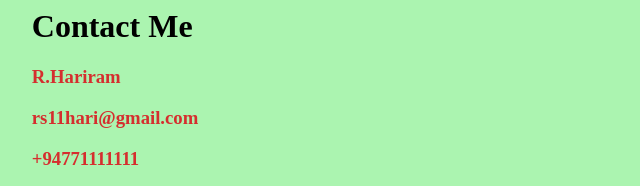
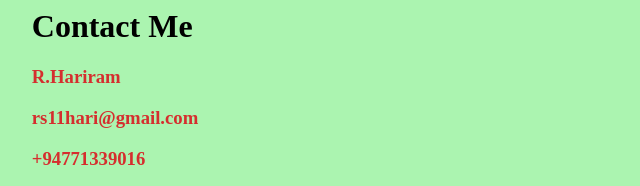
Before and after one commit to Hany-11/Personal, a plain HTML site: page contact me.html in a window 1280 px wide. Shown: the top 186 px of the page, 229-869 px from the left. Drawn offline with Linux system fonts and the light colour scheme.

Commit message:
Update contact me.html

```diff
--- a/contact me.html
+++ b/contact me.html
@@ -17,7 +17,7 @@
                 <h1>Contact Me</h1>
                 <h3>R.Hariram</h3>
                 <h3>rs11hari@gmail.com</h3>
-                <h3>+94771111111</h3>
+                <h3>+94771339016</h3>
                 </div>
 <div class="row">
         <form action="mailto:rs11hari@gmail.com" enctype="text/plain" method="post">
```
